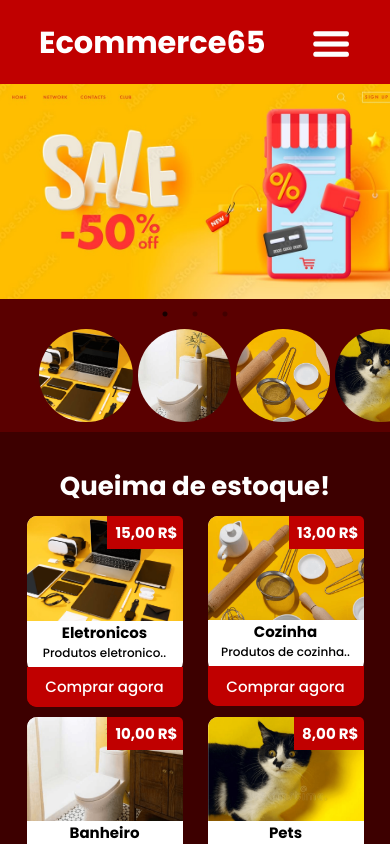
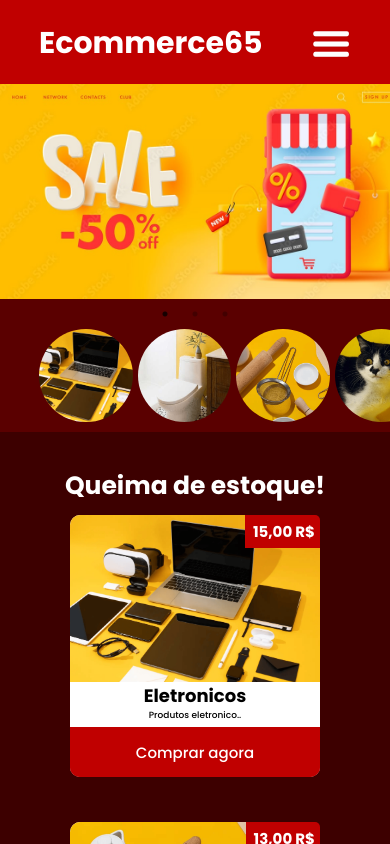
Before and after one commit to johnAndrade65/Ecommerce65, a React (Vite) app: page / in a window 390 px wide. Shown: the top 844 px of the page. Built offline with nearby package versions, Linux system fonts and the light colour scheme.

Commit message:
Commit de atualização CSS3: Correção no CSS dos componentes Products e Promotions, para mais detalhes leia o Readme.md

```diff
--- a/src/App.css
+++ b/src/App.css
@@ -199,8 +199,8 @@
   grid-gap: 10px;
 }
 .products-container .container .product {
-  height: 300px;
-  max-height: 300px;
+  height: auto;
+  max-height: 400px;
   width: 300px;
   background-color: var(--white-color);
   border-radius: 10px;
@@ -212,7 +212,7 @@
   position: relative;
 }
 .product img {
-  height: 20vh;
+  height: auto;
   width: 100%;
   border-start-start-radius: 10px;
   border-start-end-radius: 10px;
@@ -278,9 +278,9 @@
   max-width: 700px;
   display: grid;
   grid-template-areas:
-  "name price"
-  "description description"
-  "button button";
+    "name price"
+    "description description"
+    "button button";
   padding: 15px;
   justify-content: space-between;
 }
@@ -378,15 +378,14 @@
     grid-template-rows: repeat(2, 1fr);
   }
   .products-container .container .product {
-    min-height: 150px;
-    height: 40vw;
+    min-height: 200px;
+    height: 100%;
     max-height: 300px;
-    min-width: 150px;
-    width: 40vw;
-    max-width: 300px;
+    min-width: 200px;
+    width: 250px;
   }
   .product h3 {
-    font-size: 15px;
+    font-size: 20px;
     font-weight: bold;
   }
   .product .product-description {
@@ -398,18 +397,13 @@
   .product .link-buy,
   .product .link-buy button {
     font-size: 15px;
-    min-height: 40px;
+    min-height: 45px;
     max-width: 300px;
-    min-width: 150px;
+    width: 100%;
   }
   .product .link-buy,
   .product .link-buy button:hover {
     font-size: 18px;
-  }
-
-  /*Estilização do componente Footer*/
-  .footer-content h3 {
-    font-size: 25px;
   }
 
   /*Estilização do componente ChosenProduct*/
@@ -429,10 +423,36 @@
   #ChosenProduct div p:first-of-type {
     font-size: 20px;
   }
+
+  /*Estilização do componente Footer*/
+  .footer-content h3 {
+    font-size: 25px;
+  }
+}
+
+@media (max-width: 570px) {
+  /*Estilização do componente Products e Promotions*/
+  .products-container .container .product {
+    min-height: 200px;
+    height: 100%;
+    min-width: 200px;
+    width: 200px;
+  }
+  .product h3 {
+    font-size: 25px;
+    font-weight: bold;
+  }
+  .product .link-buy,
+  .product .link-buy button {
+    font-size: 15px;
+    min-height: 50px;
+    max-width: 300px;
+    width: 100%;
+  }
 }
 
 /*Responsividade de telas com largura menor que 375px*/
-@media (max-width: 375px) {
+@media (max-width: 450px) {
   /*Estilização do componente Header*/
   .container h1 a {
     font-size: 30px;
@@ -451,9 +471,11 @@
   .products-container .container .product {
     display: flex;
     min-height: 200px;
-    height: 40vw;
+    height: 100%;
+    max-height: auto;
     min-width: 200px;
-    width: 40vw;
+    width: 100%;
+    max-width: 250px;
   }
   .product h3 {
     font-size: 18px;
```
Also changed, not shown: 1 other file (tests, documents, lock files or other folders).
